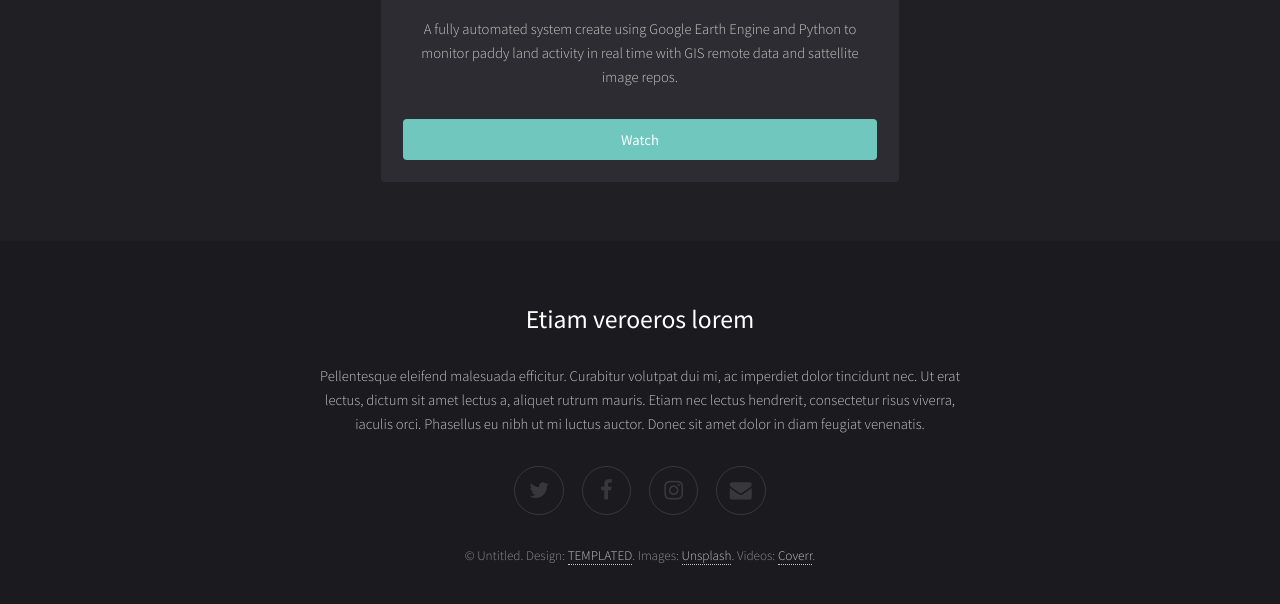
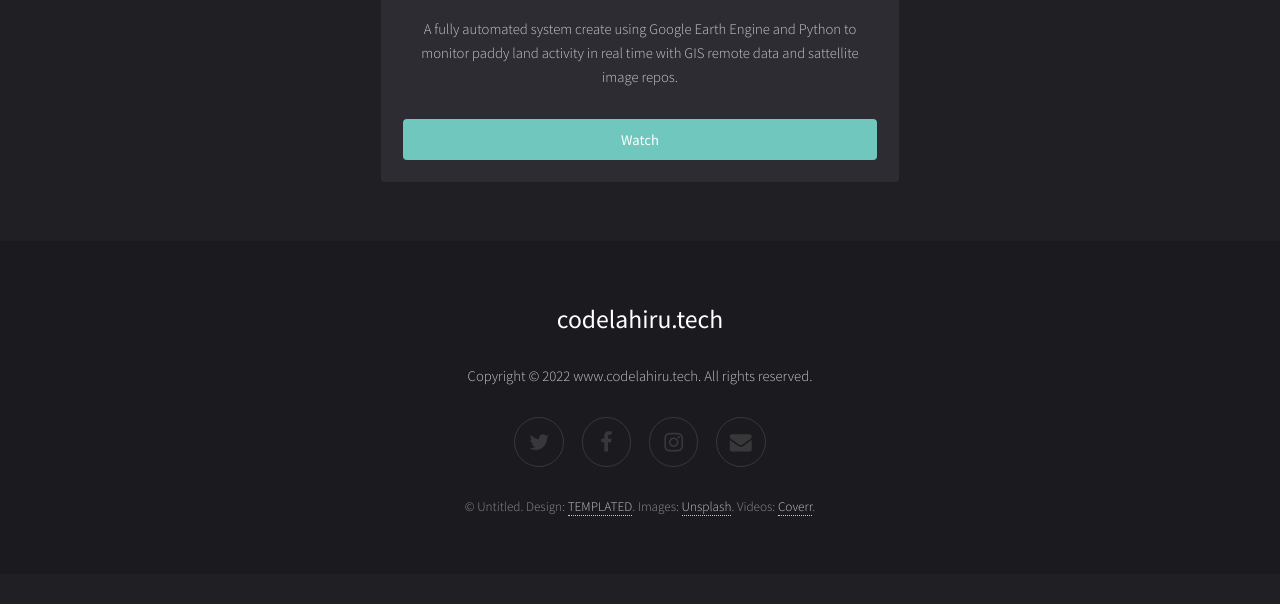
Before and after one commit to codelahiru/codelahiru.github.io, a plain HTML site: page index.html in a window 1280 px wide. Shown: the part 2597-3201 px from the top of the page. After the commit the page ends 3171 px from the top, so only its background shows below. Drawn offline with Linux system fonts and the light colour scheme.

Commit message:
http changed to http and copyright added

```diff
--- a/index.html
+++ b/index.html
@@ -126,8 +126,8 @@
 			<!-- Footer -->
 				<footer id="footer">
 					<div class="inner">
-						<h2>Etiam veroeros lorem</h2>
-						<p>Pellentesque eleifend malesuada efficitur. Curabitur volutpat dui mi, ac imperdiet dolor tincidunt nec. Ut erat lectus, dictum sit amet lectus a, aliquet rutrum mauris. Etiam nec lectus hendrerit, consectetur risus viverra, iaculis orci. Phasellus eu nibh ut mi luctus auctor. Donec sit amet dolor in diam feugiat venenatis. </p>
+						<h2>codelahiru.tech</h2>
+						<p>Copyright © 2022 www.codelahiru.tech. All rights reserved.</p>
 
 						<ul class="icons">
 							<li><a href="#" class="icon fa-twitter"><span class="label">Twitter</span></a></li>
@@ -135,7 +135,7 @@
 							<li><a href="#" class="icon fa-instagram"><span class="label">Instagram</span></a></li>
 							<li><a href="#" class="icon fa-envelope"><span class="label">Email</span></a></li>
 						</ul>
-						<p class="copyright">&copy; Untitled. Design: <a href="https://templated.co">TEMPLATED</a>. Images: <a href="https://unsplash.com/">Unsplash</a>. Videos: <a href="http://coverr.co/">Coverr</a>.</p>
+						<p class="copyright">&copy; Untitled. Design: <a href="https://unsplash.com/">TEMPLATED</a>. Images: <a href="https://unsplash.com/">Unsplash</a>. Videos: <a href="https://coverr.co/">Coverr</a>.</p>
 					</div>
 				</footer>
 
```
